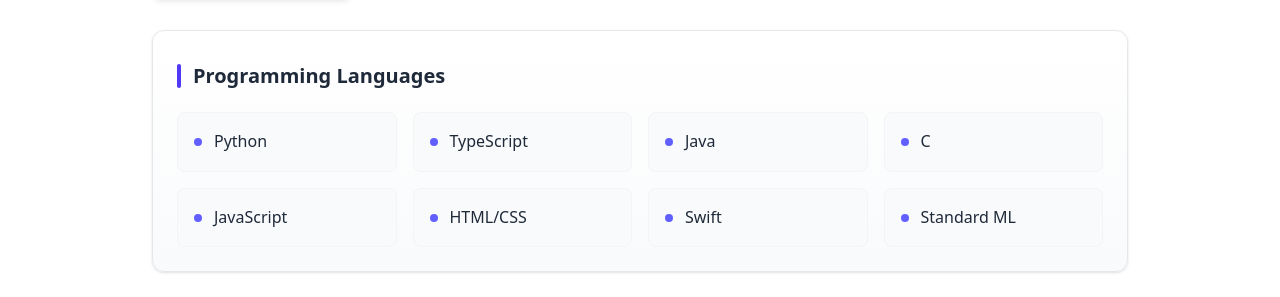
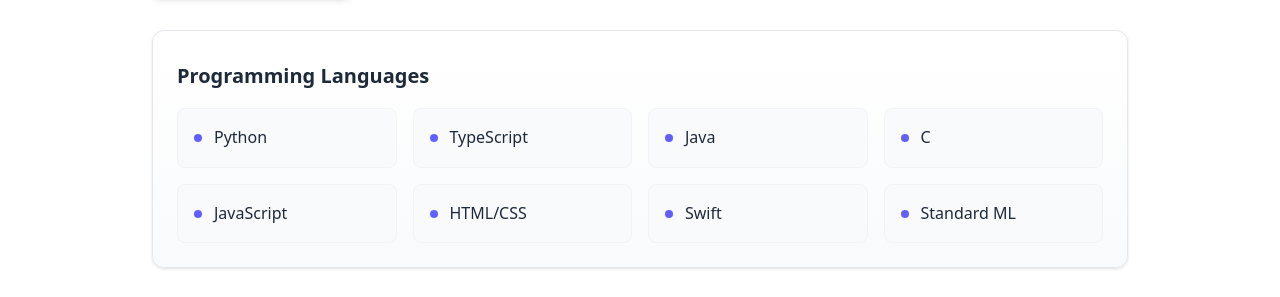
Before and after one commit to estulpz202/personal-website, a Next.js app: page /about in a window 1280 px wide. Shown: the part 1283-1580 px from the top of the page. Built offline with nearby package versions, Linux system fonts and the light colour scheme.

Commit message:
Last small tweak, take out purple bar which is clashing with purple dots.

```diff
--- a/src/components/skills/SkillsSection.tsx
+++ b/src/components/skills/SkillsSection.tsx
@@ -1,3 +1,5 @@
+// components/skills/SkillsSection.tsx
+
 'use client';
 
 import { useState } from 'react';
@@ -33,11 +35,10 @@ export default function SkillsSection() {
 
       {/* Skills Content */}
       <div className="bg-gradient-to-b from-white to-gray-50 rounded-xl shadow-sm border border-gray-200 pb-6 pr-6 pl-6 pt-2">
-        <h3 className="text-xl font-semibold text-gray-800 flex items-center">
-          <span className="bg-indigo-600 w-1 h-6 rounded-sm mr-3"></span>
+        <h3 className="text-xl font-semibold text-gray-800 mt-4 mb-6">
           {skillsData[activeTab].title}
         </h3>
-        <div className="grid grid-cols-2 md:grid-cols-3 lg:grid-cols-4 gap-4 mt-6">
+        <div className="grid grid-cols-2 md:grid-cols-3 lg:grid-cols-4 gap-4 mt-5">
           {skillsData[activeTab].skills.map((skill) => (
             <div
               key={skill.name}
```
